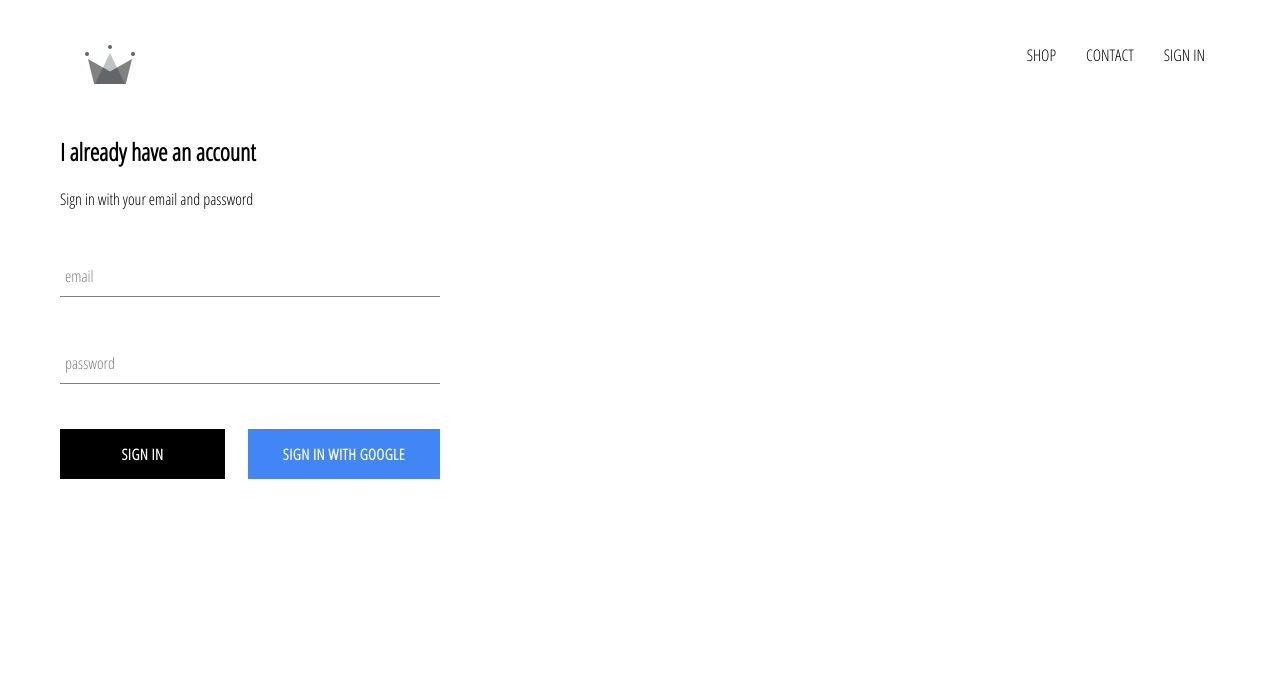
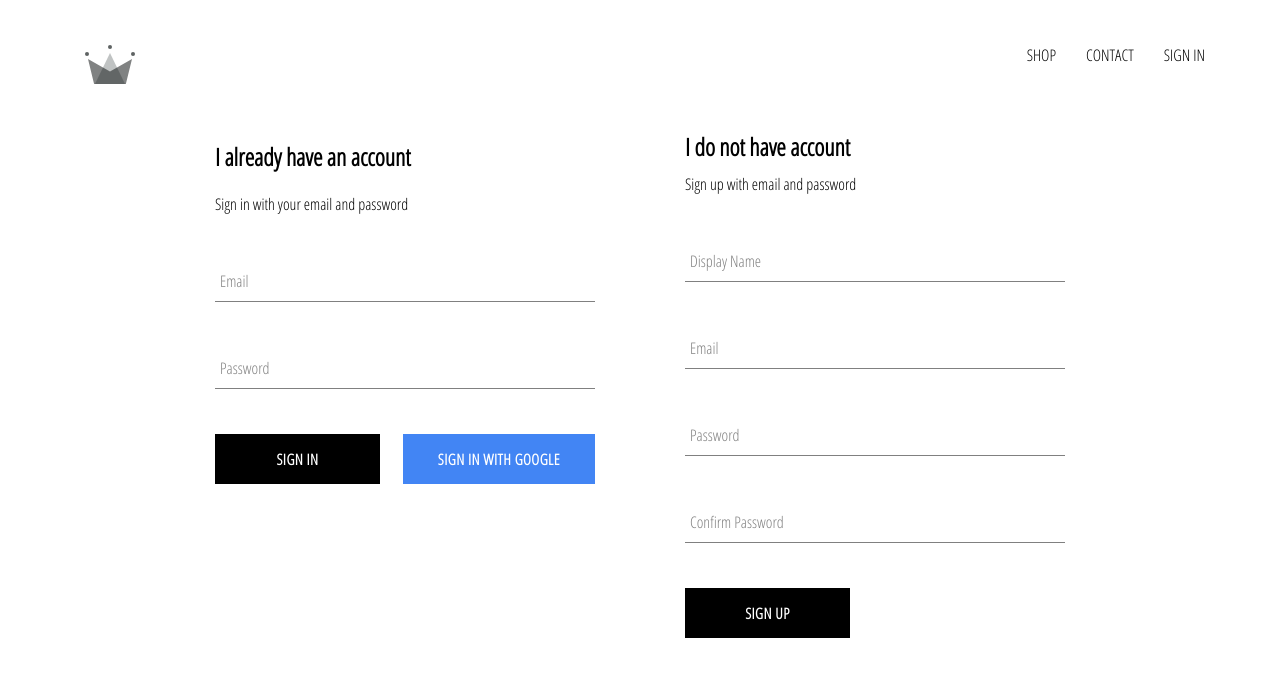
Before and after one commit to abdelmageed2062019/crwn-clothing, a React (Create React App) app: page /signin in a window 1280 px wide. Shown: the top 676 px of the page. Built offline with nearby package versions, Linux system fonts and the light colour scheme; no server answers.

Commit message:
imploment firebase utills, include ability to store auth user into db

```diff
--- a/src/App.js
+++ b/src/App.js
@@ -5,7 +5,7 @@ import ShopPage from './pages/shop/shop.component'
 import Header from './components/header/header.component';
 import SignInAndSignUp from './pages/sign-in-and-sign-up/sign-in-and-sign-up.component';
 
-import { auth } from './firebase/firebase.utils'
+import { auth, createUserProfileDocument } from './firebase/firebase.utils'
 import React from 'react';
 
 class App extends React.Component {
@@ -21,10 +21,23 @@ constructor() {
 unsubscribeFromAuth = null;
 
  componentDidMount() {
-  this.unsubscribeFromAuth = auth.onAuthStateChanged(user => {
-    this.setState({currentUser: user});
+  this.unsubscribeFromAuth = auth.onAuthStateChanged(async userAuth => {
+    if(userAuth) {
+      const userRef = await createUserProfileDocument(userAuth);
 
-    console.log(user);
+       userRef.onSnapshot(snapshot => {
+        this.setState({
+          currentUser: {
+            id: snapshot.id,
+            ...snapshot.data()
+          }
+        })
+        console.log(this.state);
+      });
+
+    }else {
+      this.setState({currentUser: userAuth})
+    }
   })
 }
 
--- a/src/components/sign-in/sign-in.compnent.jsx
+++ b/src/components/sign-in/sign-in.compnent.jsx
@@ -41,7 +41,7 @@ class SignIn extends React.Component {
                  type="email"
                  value={this.state.email}
                  handleChange={this.handleChandge}
-                 label="email"
+                 label="Email"
                  required
                     />
 
@@ -51,7 +51,7 @@ class SignIn extends React.Component {
                  type="password"
                  value={this.state.password}
                  handleChange={this.handleChandge}
-                 label="password"
+                 label="Password"
                  required
                     />
                 <div className='button'>
--- /dev/null
+++ b/src/components/sign-up/sign-up.component.jsx
@@ -0,0 +1,109 @@
+import React from 'react'
+
+import FormInput from '../form-input/form-input.component'
+import CustomButton from '../custom-button/custom-button.component'
+
+import { auth, createUserProfileDocument } from '../../firebase/firebase.utils'
+import './sign-up.styles.scss'
+
+class SignUp extends React.Component {
+    constructor() {
+        super();
+
+        this.state = {
+            displayName: '',
+            email: '',
+            password: '',
+            confirmPassword: ''
+        }
+    }
+
+    handleSubmit = async event => {
+        event.preventDefault();
+
+        const { displayName, email, password, confirmPassword } = this.state;
+
+        if (password !== confirmPassword) {
+            alert("password don't match")
+            return;
+        }
+
+        try {
+            const { user } = await auth.createUserWithEmailAndPassword(email, password)
+
+            await createUserProfileDocument(user, { displayName });
+
+            this.setState ({
+                displayName: '',
+                email: '',
+                password: '',
+                confirmPassword: ''
+            });
+
+        } catch (error) {
+            console.error(error);
+        }
+    };
+
+    handleChange = event => {
+        const { name, value } = event.target;
+
+        this.setState({[name]: value})
+    }
+
+
+    render() {
+        const { displayName, email, password, confirmPassword } = this.state;
+        return (
+            <div className="sign-up">
+                <h2 className="title">I do not have account</h2>
+                <span>Sign up with email and password</span>
+                <form className="sign-up-form" onSubmit={this.handleSubmit}>
+                    <FormInput
+                        type='text'
+                        name='displayName'
+                        value={displayName}
+                        onChange={this.handleChange}
+                        label='Display Name'
+                        required
+                    />
+
+
+                    <FormInput
+                        type='email'
+                        name='email'
+                        value={email}
+                        onChange={this.handleChange}
+                        label='Email'
+                        required
+                    />
+
+
+                    <FormInput
+                        type='password'
+                        name='password'
+                        value={password}
+                        onChange={this.handleChange}
+                        label='Password'
+                        required
+                    />
+
+
+                    <FormInput
+                        type='password'
+                        name='confirmPassword'
+                        value={confirmPassword}
+                        onChange={this.handleChange}
+                        label='Confirm Password'
+                        required
+                    />
+                    <CustomButton type='submit' >SIGN UP</CustomButton>
+
+                </form>
+            </div>
+        )
+    }
+
+}
+
+export default SignUp;
--- /dev/null
+++ b/src/components/sign-up/sign-up.styles.scss
@@ -0,0 +1,9 @@
+.sign-up {
+    display: flex;
+    flex-direction: column;
+    width: 380px;
+
+    .title {
+        margin: 10px 0;
+    }
+}
--- a/src/firebase/firebase.utils.js
+++ b/src/firebase/firebase.utils.js
@@ -12,14 +12,48 @@ const firebaseConfig = {
     measurementId: "G-JQJS59X2WH"
   };
 
+
   // Initialize Firebase
 firebase.initializeApp(firebaseConfig);
+
+export const createUserProfileDocument = async (userAuth, additionalData) => {
+  if (!userAuth) return;
+
+  const userRef = firestore.doc(`users/${userAuth.uid}`);
+
+  const snapShot = await userRef.get();
+
+  if (!snapShot.exists) {
+    const { displayName, email } = userAuth;
+    const createdAt = new Date();
+    try {
+      await userRef.set({
+        displayName,
+        email,
+        createdAt,
+        ...additionalData
+      });
+    } catch (error) {
+      console.log('error creating user', error.message);
+    }
+  }
+
+  return userRef;
+};
 
 export const auth = firebase.auth();
 export const firestore = firebase.firestore();
 
 const provider = new firebase.auth.GoogleAuthProvider();
-provider.setCustomParameters({prompt: 'select_account'});
-export const signInWithGoogle = () => auth.signInWithPopup(provider);
+provider.setCustomParameters({ prompt: 'select_account' });
+export const signInWithGoogle = () => auth.signInWithPopup(provider)
+.then( (result) => {
+  console.log("result");
+})
+.catch( (error) => {
+  console.error(error);
+})
+
+
 
 export default firebase;
--- a/src/pages/sign-in-and-sign-up/sign-in-and-sign-up.component.jsx
+++ b/src/pages/sign-in-and-sign-up/sign-in-and-sign-up.component.jsx
@@ -1,9 +1,13 @@
 import SignIn from "../../components/sign-in/sign-in.compnent"
+import SignUp from "../../components/sign-up/sign-up.component"
+
+import './sign-in-and-sign-up.styles.scss'
 
 const SignInAndSignUp = () => {
     return (
         <div className="sign-in-and-sign-up">
            <SignIn />
+           <SignUp />
         </div>
     )
 }
--- a/src/pages/sign-in-and-sign-up/sign-in-and-sign-up.styles.scss
+++ b/src/pages/sign-in-and-sign-up/sign-in-and-sign-up.styles.scss
@@ -0,0 +1,6 @@
+.sign-in-and-sign-up  {
+    width: 850px;
+    display: flex;
+    justify-content: space-between;
+    margin: 30px auto;
+}
```
